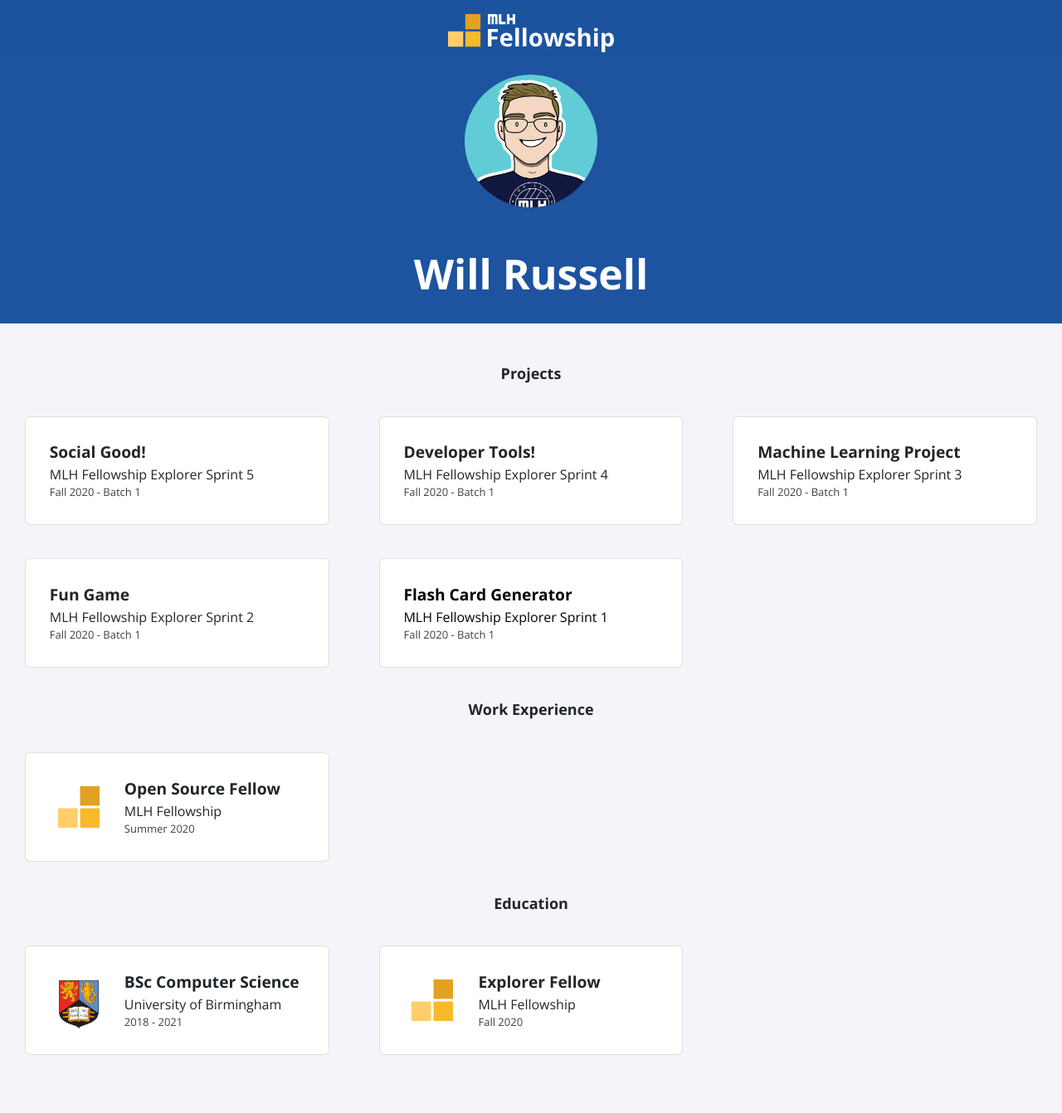
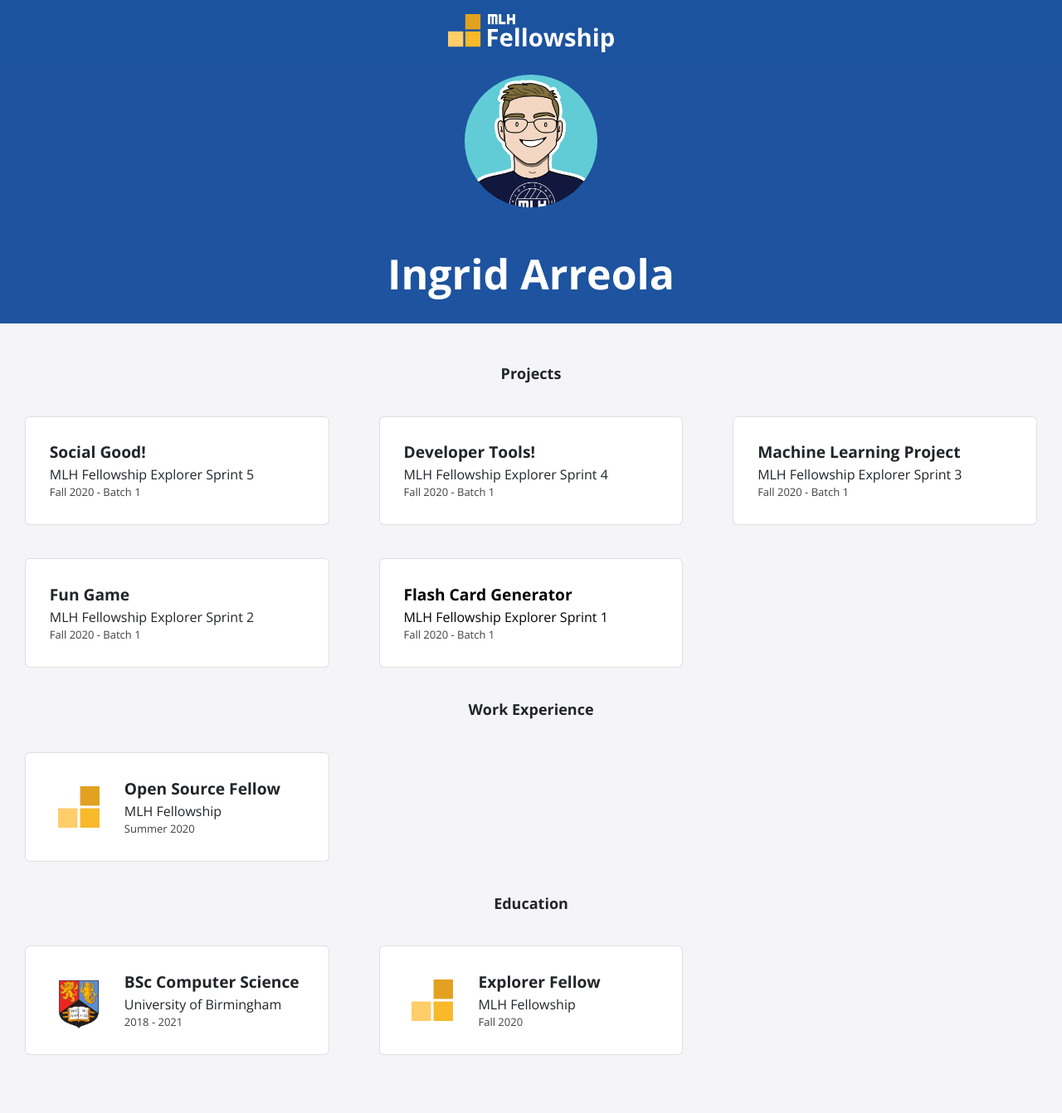
Before and after one commit to ingridarreola/ingridarreola.github.io, a Jekyll site: the page built from index.html, in a window 1280 px wide. Shown: the whole page at 83% size. Built offline with Jekyll 4.4.1, drawn with Linux system fonts in a browser that asks for light colours; nearby versions of some CDN libraries; part of the change alters nothing that is shown.

Commit message:
Update _config.yml to include Ingrid's name and social media

```diff
--- a/_config.yml
+++ b/_config.yml
@@ -1,13 +1,11 @@
-title: "Will Russell"
-email: fellowship@mlh.io
+title: "Ingrid Arreola"
+email: inarreol@gmail.com
 description: >- # this means to ignore newlines until "baseurl:"
-  Write an awesome description for your new site here. You can edit this
-  line in _config.yml. It will appear in your document head meta (for
-  Google search results) and in your feed.xml site description.
+  66 Days Of Data -- updated daily for the challenge!
 baseurl: "/"
-url: "/portfolio-template"
-twitter_username: mlhacks
-github_username:  mlh-fellowship
+url: "https://ingridarreola.github.io/"
+twitter_username: ingrid_arreola
+github_username:  ingridarreola
 
 sass:
   sass_dir: _sass
```
